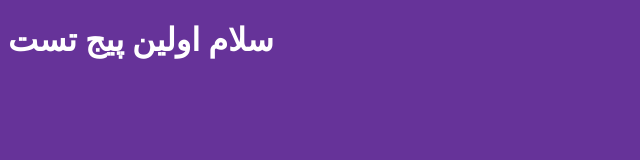
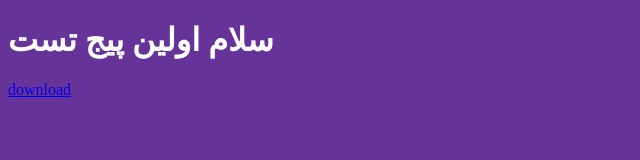
Before and after one commit to devnav59/tamrin, a plain HTML site: page index.html in a window 1280 px wide. Shown: the full height of the page, 0-640 px from the left. Drawn offline with Linux system fonts and the light colour scheme.

Commit message:
Update index.html

```diff
--- a/index.html
+++ b/index.html
@@ -16,6 +16,7 @@
 <body>
 
     <h1>سلام اولین پیج تست</h1>
+    <a href="https://mega.nz/#!lQIiBYba" >download</a>
 
 </body>
 </html>
```
